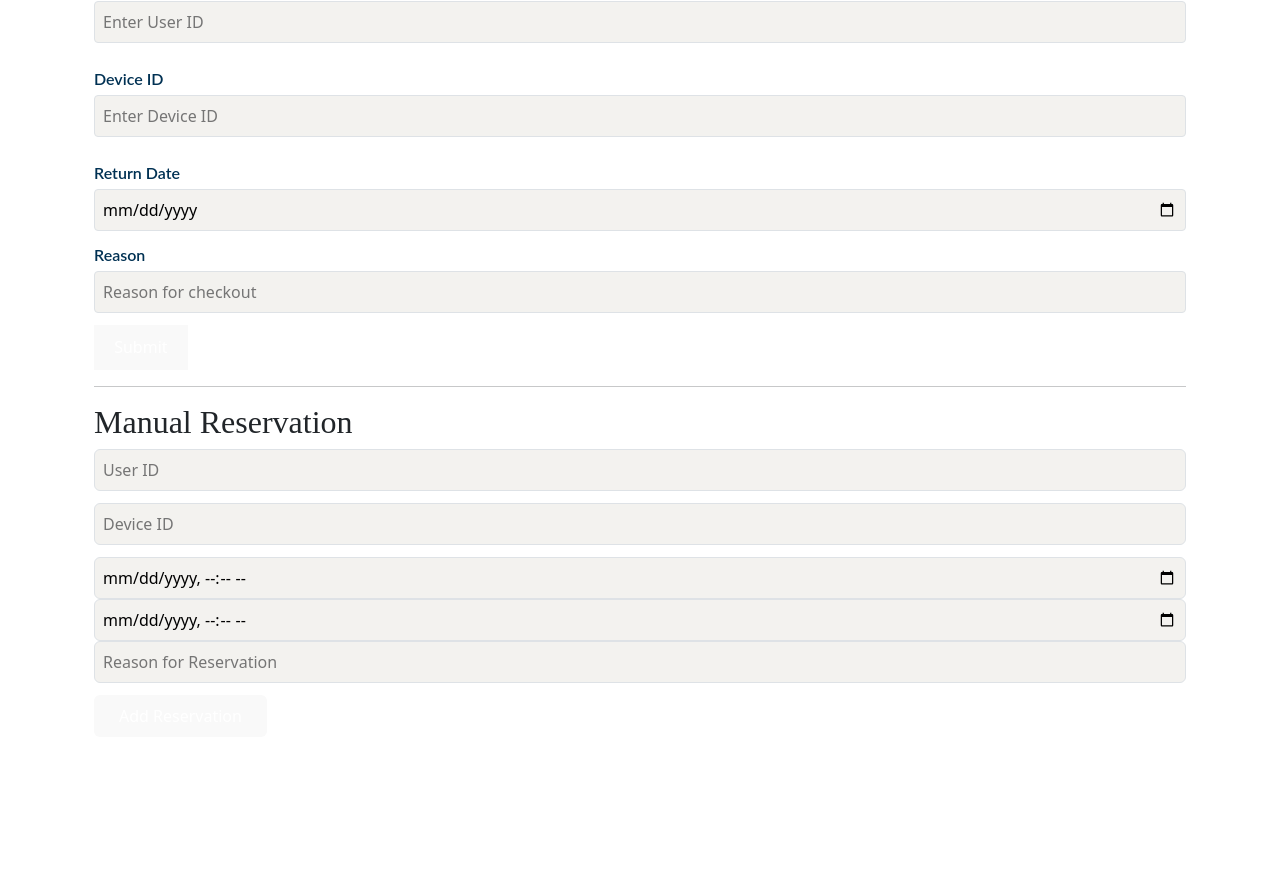
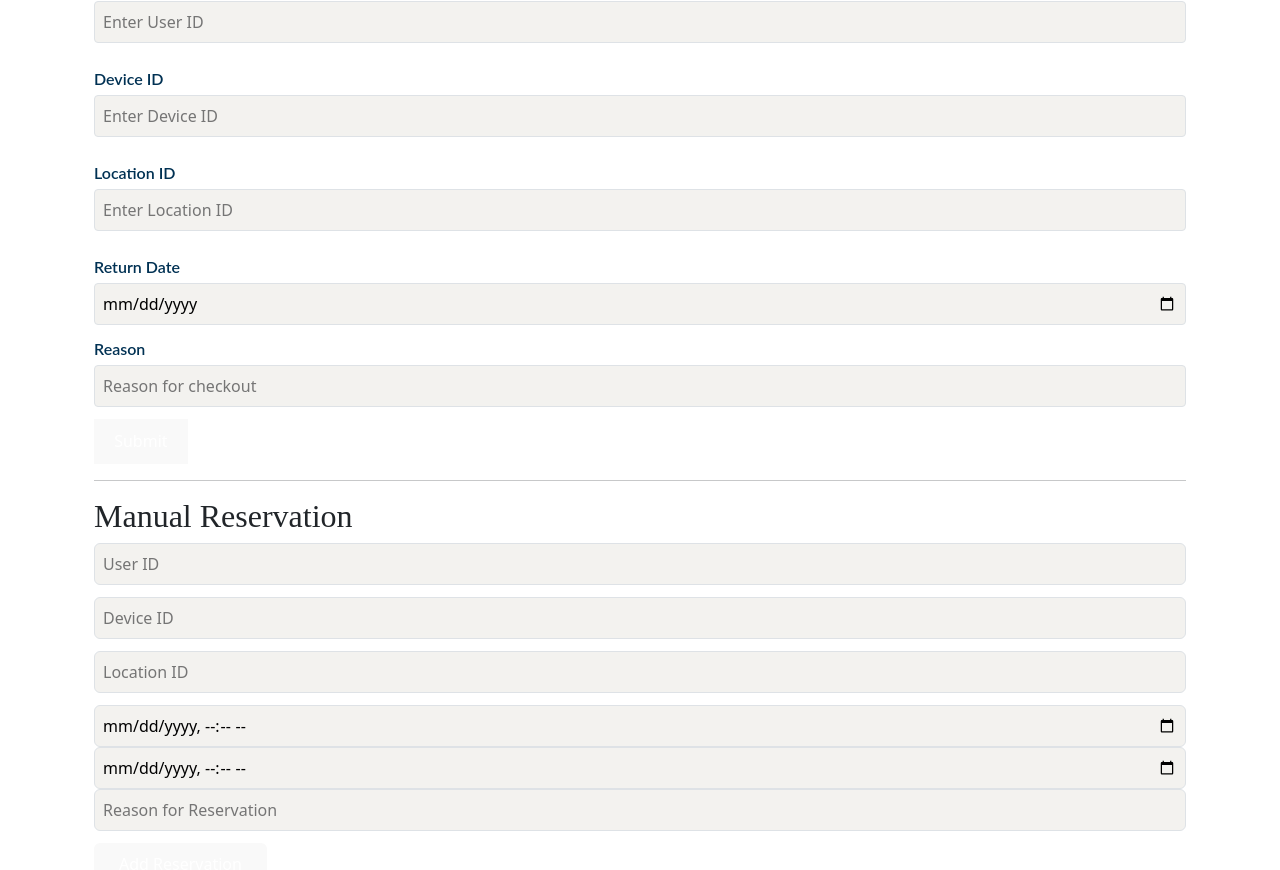
Before and after one commit to ipaccess-valencia-g2/ip-access-orlando, a React (Vite) app in the folder frontend/: page /admin in a window 1280 px wide. Shown: the part 518-1388 px from the top of the page. Before the commit the page ends 1279 px from the top, so only its background shows below. Built offline with nearby package versions, Linux system fonts and the light colour scheme; no server answers.

Commit message:
admin dash edits

```diff
--- a/frontend/src/components/AdminCheckInView.jsx
+++ b/frontend/src/components/AdminCheckInView.jsx
@@ -12,7 +12,7 @@ const AdminCheckInView = () => {
         const res = await fetch('http://3.15.153.52:3307/admin/devices');
         //{credentials: 'include'});
         const data = await res.json();
-        setDevices(data);
+        setDevices(Array.isArray(data) ? data : []);
       } catch (err) {
         console.error('Failed to load devices:', err);
       }
--- a/frontend/src/components/ManualCheckout.jsx
+++ b/frontend/src/components/ManualCheckout.jsx
@@ -3,6 +3,7 @@ import React, { useState } from 'react';
 const ManualCheckout = () => {
   const [userId, setUserId] = useState('');
   const [deviceId, setDeviceId] = useState('');
+  const [locationID, setLocationID] = useState('');
   const [returnDate, setReturnDate] = useState('');
   const [reason, setReason] = useState('');
 
@@ -17,6 +18,7 @@ const ManualCheckout = () => {
         body: JSON.stringify({
           userId,
           deviceId,
+          locationID,
           startTime: new Date().toISOString(),
           endTime: returnDate,
           reason
@@ -28,6 +30,7 @@ const ManualCheckout = () => {
       } else {
         setUserId('');
         setDeviceId('');
+        setLocationID('');
         setReturnDate('');
         setReason('');
         alert('Checkout logged.');
@@ -62,6 +65,18 @@ const ManualCheckout = () => {
               value={deviceId}
               onChange={(e) => setDeviceId(e.target.value)}
               placeholder="Enter Device ID"
+              className="mt-1 block w-full p-2 border border-gray-300 rounded-md"
+              required
+            />
+          </div>
+          <div>
+            <label htmlFor="locationID" className="block text-sm font-medium text-gray-700">Location ID</label>
+            <input
+              type="text"
+              id="locationID"
+              value={locationID}
+              onChange={(e) => setLocationID(e.target.value)}
+              placeholder="Enter Location ID"
               className="mt-1 block w-full p-2 border border-gray-300 rounded-md"
               required
             />
--- a/frontend/src/components/ManualReservationForm.jsx
+++ b/frontend/src/components/ManualReservationForm.jsx
@@ -4,6 +4,7 @@ const ManualReservationForm = () => {
   const [formData, setFormData] = useState({
     userId: '',
     deviceId: '',
+    locationID: '',
     startTime: '',
     endTime: '',
     reason: '',
@@ -29,7 +30,7 @@ const ManualReservationForm = () => {
         console.error('Manual reservation failed', await res.text());
       } else {
         alert('Reservation manually added.');
-        setFormData({ userId: '', deviceId: '', startTime: '', endTime: '', reason: '' });
+        setFormData({ userId: '', deviceId: '', locationID: '', startTime: '', endTime: '', reason: '' });
       }
     } catch (err) {
       console.error('Manual reservation error:', err);
@@ -55,6 +56,16 @@ const ManualReservationForm = () => {
         name="deviceId"
         placeholder="Device ID"
         value={formData.deviceId}
+        onChange={handleChange}
+        className="w-full p-2 border rounded"
+        required
+      />
+
+      <input
+        type="text"
+        name="locationID"
+        placeholder="Location ID"
+        value={formData.locationID}
         onChange={handleChange}
         className="w-full p-2 border rounded"
         required
--- a/frontend/src/components/UserManagementView.jsx
+++ b/frontend/src/components/UserManagementView.jsx
@@ -16,12 +16,12 @@ const UserManagementView = () => {
     const fetchUsers = async () => {
       try {
         setLoading(true);
-        const res = await fetch('http://3.15.153.52:3307/admin/users'
-           //,{ credentials: 'include' }
+        const res = await fetch('http://3.15.153.52:3307/admin/users',
+           { credentials: 'include' }
           );
         if (!res.ok) throw new Error(`HTTP error! status: ${res.status}`);
         const data = await res.json();
-        setUsers(data);
+        setUsers(Array.isArray(data) ? data : []);
       } catch (err) {
         console.error('Failed to fetch users:', err);
       } finally {
@@ -38,7 +38,7 @@ const UserManagementView = () => {
 
   const handleCancelEdit = () => {
     setEditingUser(null);
-    setEditData({ name: '', email: '' });
+    setEditData({ firstName: '', lastName: '', email: '' });
   };
 
   const handleChange = (e) => {
@@ -59,7 +59,7 @@ const UserManagementView = () => {
       if (!res.ok) throw new Error(`Failed to save user: ${res.status}`);
 
       setUsers((prev) =>
-        prev.map((u) => (u.id === editingUser ? { ...u, ...editData } : u))
+        prev.map((u) => ((u.userID ?? u.id) === editingUser ? { ...u, ...editData } : u))
       );
       setEditingUser(null);
     } catch (err) {
@@ -80,7 +80,7 @@ const UserManagementView = () => {
 
       setUsers((prev) =>
         prev.map((user) =>
-          user.id === id ? { ...user, isAdmin: true } : user
+          (user.userID ?? user.id) === id ? { ...user, isAdmin: true } : user
         )
       );
     } catch (err) {
@@ -96,7 +96,7 @@ const UserManagementView = () => {
   const handleAddUser = async () => {
     const newId = users.length ? Math.max(...users.map(u => u.userID ?? u.id)) + 1 : 1;
     setUsers([...users, { userID: newId, ...newUser }]);
-    setNewUser({ firstName: '', lastName: '', email: '', isAdmin: false });
+    setNewUser({ firstName: '', lastName: '', username: '', email: '', isAdmin: false });
     setShowAddForm(false);
   };
 
@@ -207,7 +207,7 @@ const UserManagementView = () => {
                           <button onClick={handleSave} className="bg-green-600 text-white px-3 py-1 rounded hover:bg-green-700 transition-colors">Save</button>
                           <button onClick={handleCancelEdit} className="bg-green-600 text-white px-3 py-1 rounded hover:bg-green-700 transition-colors">Cancel</button>
                           {!user.isAdmin && (
-                            <button onClick={() => handlePromote(user.id)} className="bg-green-600 text-white px-3 py-1 rounded hover:bg-green-700 transition-colors">Promote to Admin</button>
+                            <button onClick={() => handlePromote(user.userID ?? user.id)} className="bg-green-600 text-white px-3 py-1 rounded hover:bg-green-700 transition-colors">Promote to Admin</button>
                           )}
                         </td>
                       </>
```
Also changed, not shown: 1 other file (tests, documents, lock files or other folders).
